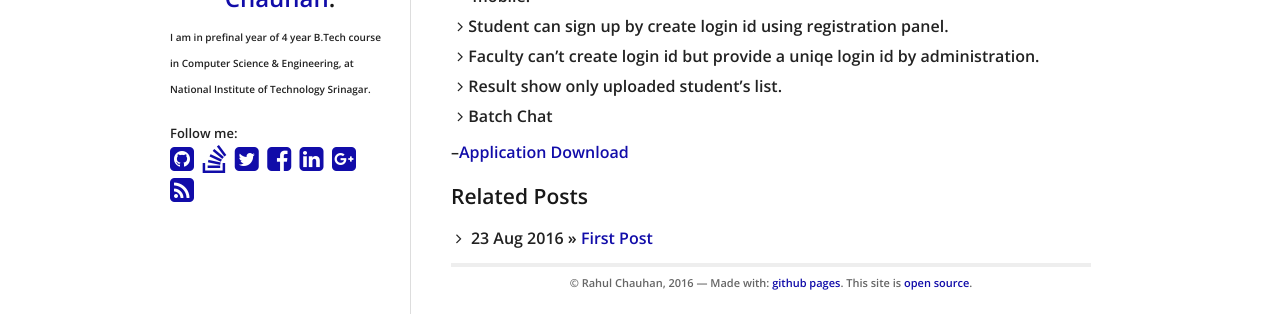
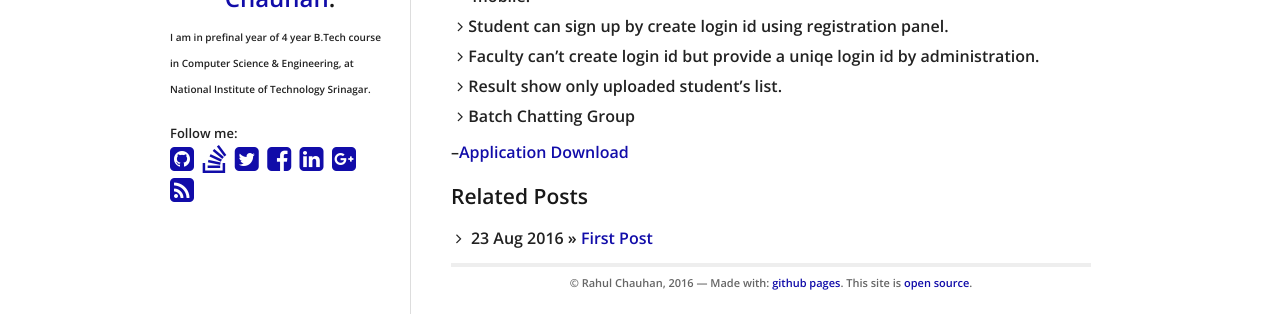
Before and after one commit to rahulworld/rahulworld.github.io, a Jekyll site: the page built from _posts/2016-08-25-faculty-student-secure-result-portal-by-csv-file.md, in a window 1280 px wide. Shown: the part 251-567 px from the top of the page. Built offline with Jekyll 4.4.1, drawn with Linux system fonts in a browser that asks for light colours; nearby versions of some CDN libraries.

Commit message:
new changes

```diff
--- a/_posts/2016-08-25-faculty-student-secure-result-portal-by-csv-file.md
+++ b/_posts/2016-08-25-faculty-student-secure-result-portal-by-csv-file.md
@@ -11,6 +11,6 @@ tags: [meta, web]
 - Student can sign up by create login id using registration panel.
 - Faculty can't create login id but provide a uniqe login id by administration.
 - Result show only uploaded student's list.
-- Batch Chat
+- Batch Chatting Group
 
 --[Application Download](https://www.dropbox.com/s/phpgnzdm46nnui0/com.share.sharaz.share.apk?dl=0)
```
